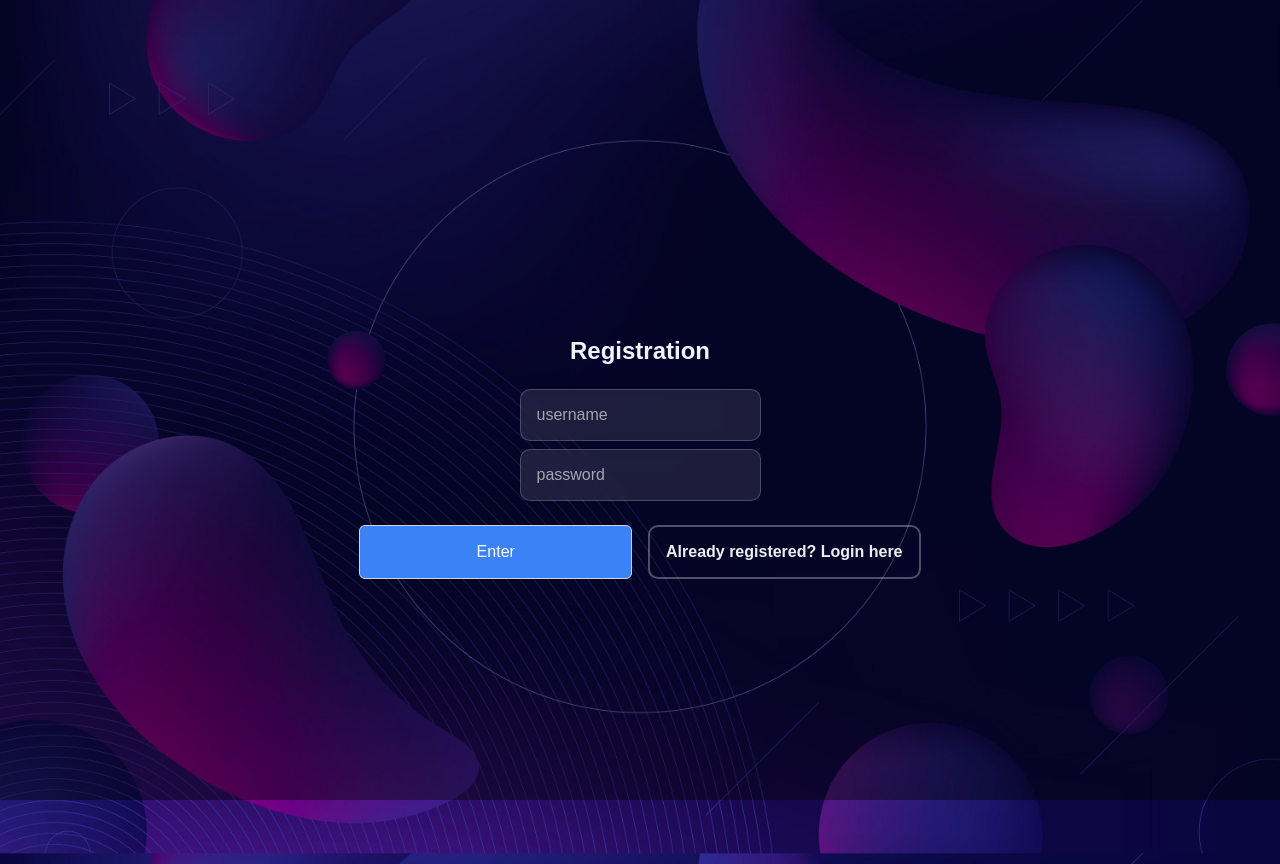
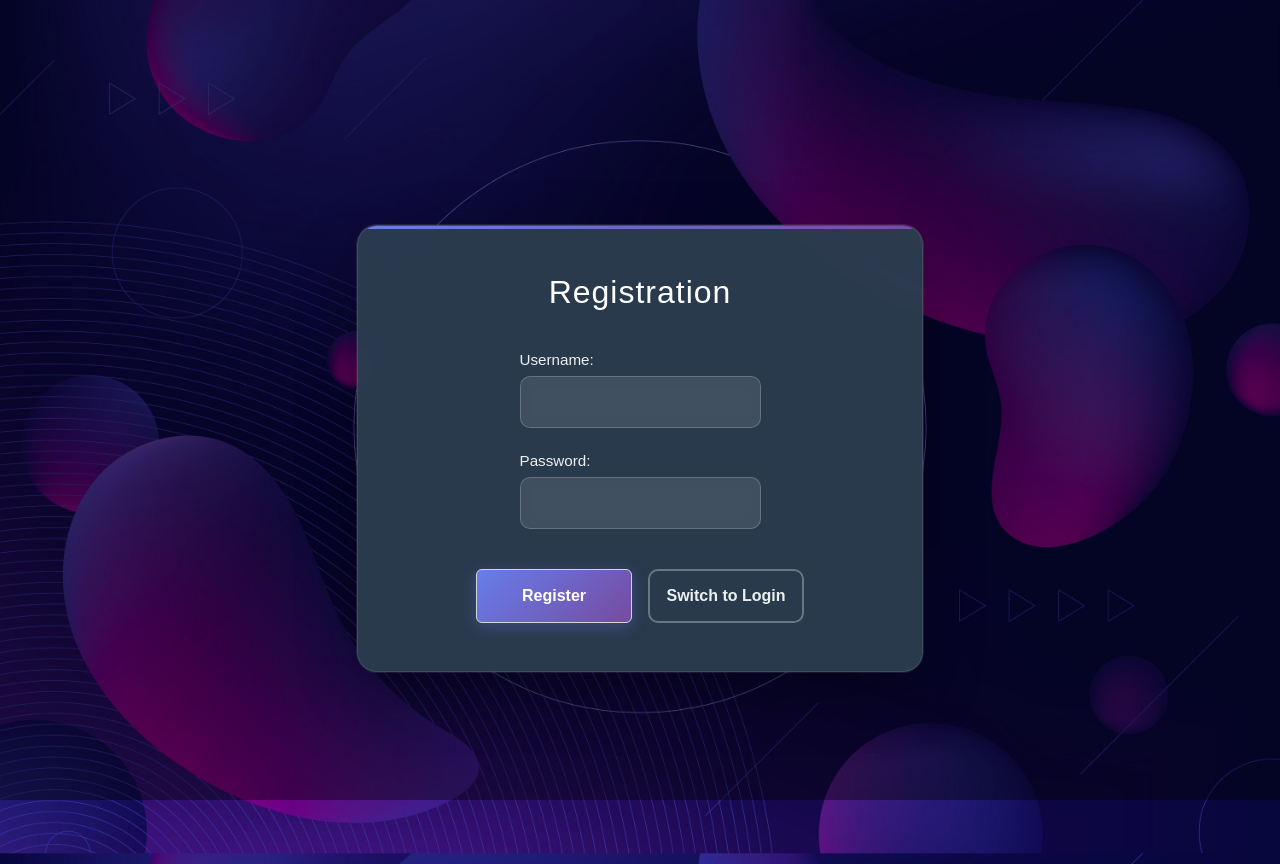
Before and after one commit to lyzo111/MyWeatherReport, a Flask app: page /register in a window 1280 px wide. Run offline with Flask 3, Linux system fonts and the light colour scheme.

Commit message:
changed styling

```diff
--- a/templates/registration.html
+++ b/templates/registration.html
@@ -8,32 +8,30 @@
 </head>
 <body>
     <div class="auth-container">
-        <form method="post">
+        <div class="auth-box">
+            <form class="auth-form" method="post">
                 <h2>Registration</h2>
 
-            {% if error %}
-                <b class="error-message">{{ error }}</b>
-            {% endif %}
-
                 <div class="input-group">
-                <input type="text" name="username" placeholder="username" value="{{ username }}">
-                {% if error_username %}
-                    <span class="field-error">{{ error_username }}</span>
-                {% endif %}
+                    <label for="username">Username:</label>
+                    <input type="text" name="username" id="username" value="{{ username }}" required>
                 </div>
 
                 <div class="input-group">
-                <input type="password" name="password" placeholder="password">
-                {% if error_password %}
-                    <span class="field-error">{{ error_password }}</span>
-                {% endif %}
+                    <label for="password">Password:</label>
+                    <input type="password" name="password" id="password" required>
                 </div>
 
                 <div class="button-group">
-                <input type="submit" value="Enter">
-                <a href="/login" class="alt-button">Already registered? Login here</a>
+                    <input type="submit" value="Register" class="auth-submit">
+                    <a href="/login" class="alt-button">Switch to Login</a>
                 </div>
+
+                {% if error %}
+                    <div class="error-message">{{ error }}</div>
+                {% endif %}
             </form>
+        </div>
     </div>
 </body>
 </html>
```
Also changed, not shown: templates/login.html (+13 -15 lines). Lines whose indentation alone changed are shown as unchanged.
